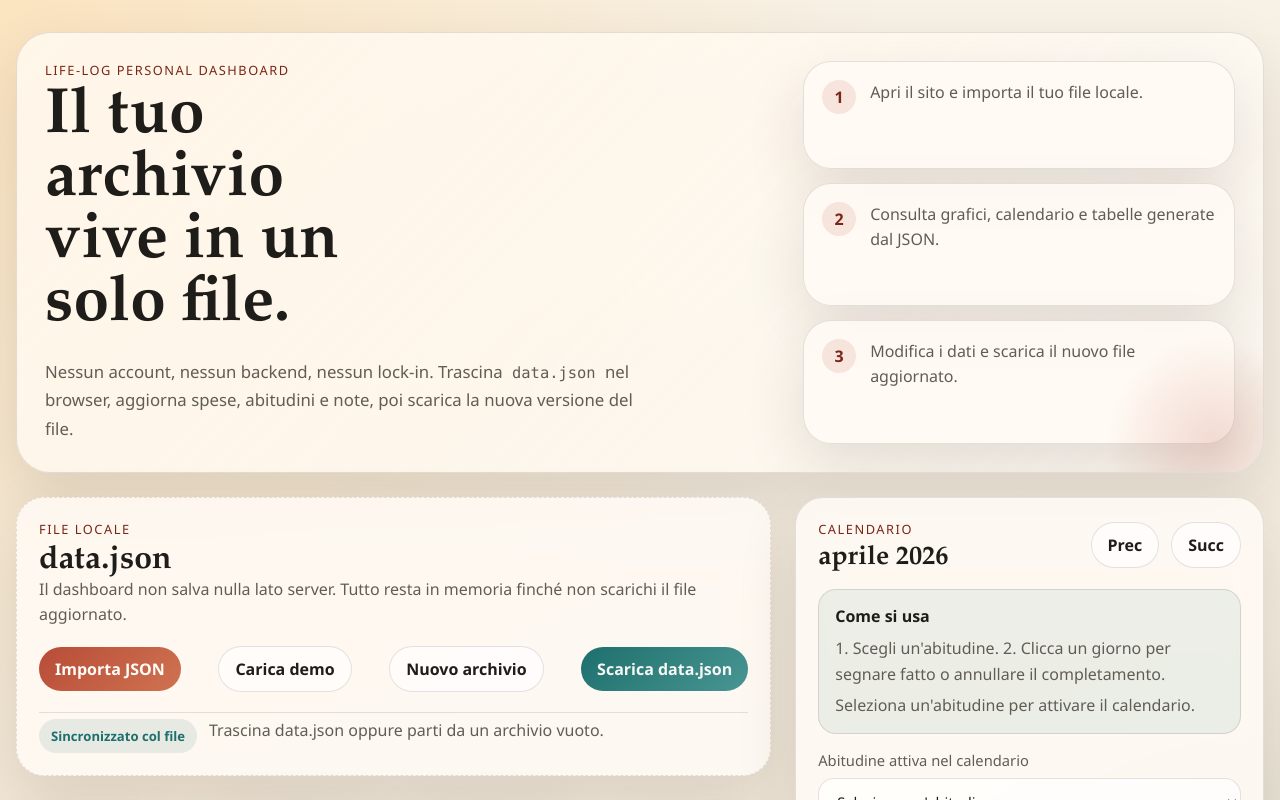
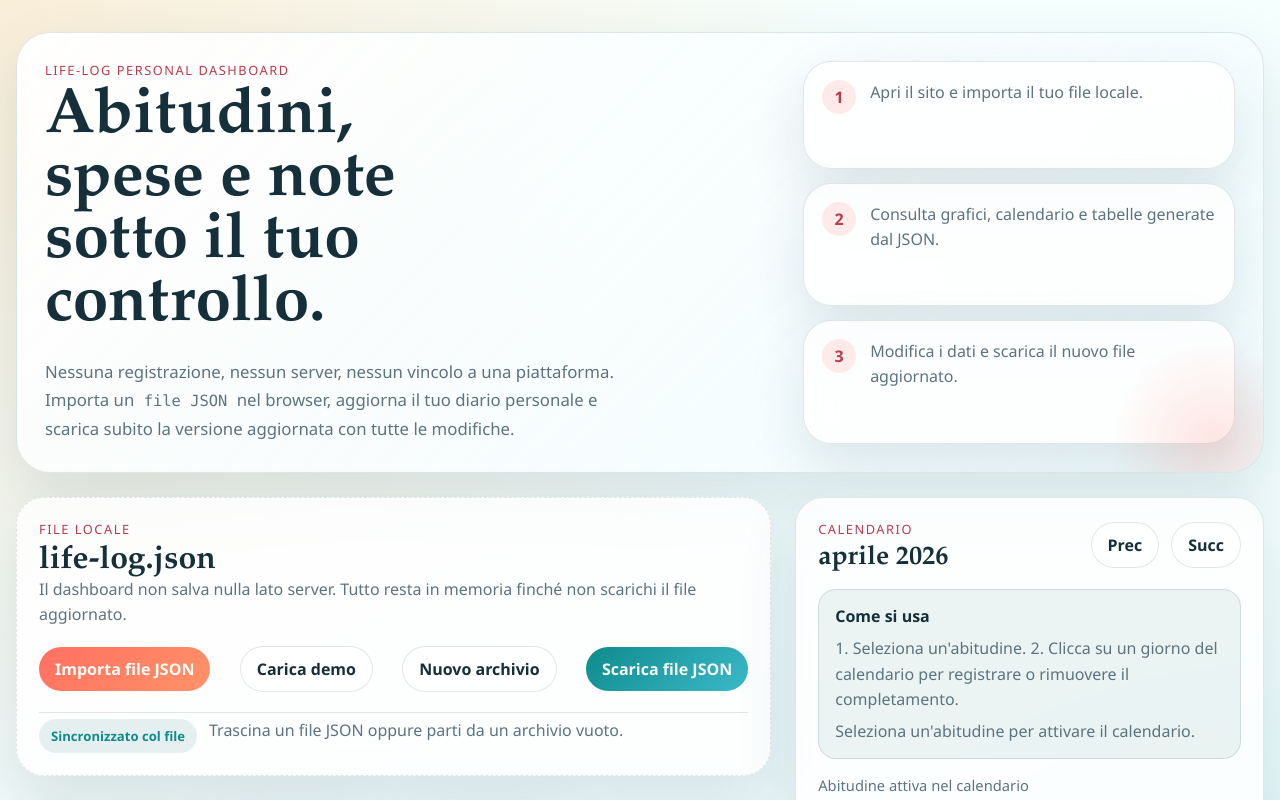
Before and after one commit to SimoneErcoli/life-log, a Next.js app: page / in a window 1280 px wide. Shown: the top 800 px of the page. Built offline with nearby package versions, Linux system fonts and the light colour scheme.

Commit message:
:lipstick:

```diff
--- a/app/globals.css
+++ b/app/globals.css
@@ -1,16 +1,16 @@
 :root {
-  --bg: #f5efe2;
-  --panel: rgba(255, 251, 245, 0.86);
-  --panel-strong: #fff9ef;
-  --text: #1f1d1a;
-  --muted: #615d55;
-  --line: rgba(31, 29, 26, 0.12);
-  --line-strong: rgba(31, 29, 26, 0.22);
-  --accent: #b84c37;
-  --accent-dark: #7a2617;
-  --accent-soft: rgba(184, 76, 55, 0.12);
-  --highlight: #1d6f6d;
-  --shadow: 0 24px 60px rgba(48, 35, 26, 0.12);
+  --bg: #eaf7f8;
+  --panel: rgba(255, 255, 255, 0.82);
+  --panel-strong: #f8ffff;
+  --text: #15303a;
+  --muted: #5c7380;
+  --line: rgba(21, 48, 58, 0.12);
+  --line-strong: rgba(21, 48, 58, 0.22);
+  --accent: #ff6f61;
+  --accent-dark: #b93b4f;
+  --accent-soft: rgba(255, 111, 97, 0.14);
+  --highlight: #0f8b8d;
+  --shadow: 0 24px 60px rgba(20, 60, 74, 0.12);
   --radius: 28px;
   --radius-small: 16px;
 }
@@ -28,9 +28,9 @@ body {
   min-height: 100vh;
   color: var(--text);
   background:
-    radial-gradient(circle at top left, rgba(255, 214, 153, 0.5), transparent 34%),
-    radial-gradient(circle at right center, rgba(89, 144, 138, 0.22), transparent 28%),
-    linear-gradient(180deg, #f7f1e6 0%, #efe5d5 48%, #e8ddca 100%);
+    radial-gradient(circle at top left, rgba(255, 214, 163, 0.42), transparent 34%),
+    radial-gradient(circle at right center, rgba(107, 210, 222, 0.24), transparent 30%),
+    linear-gradient(180deg, #f5fffe 0%, #edf9fb 50%, #e5f1f6 100%);
   font-family: "Avenir Next", "Segoe UI", sans-serif;
 }
 
@@ -64,7 +64,7 @@ code {
   padding: 28px;
   border: 1px solid var(--line);
   border-radius: calc(var(--radius) + 6px);
-  background: linear-gradient(135deg, rgba(255, 247, 235, 0.94), rgba(255, 252, 247, 0.7));
+  background: linear-gradient(135deg, rgba(255, 255, 255, 0.95), rgba(241, 252, 255, 0.78));
   box-shadow: var(--shadow);
   overflow: hidden;
 }
@@ -75,7 +75,7 @@ code {
   inset: auto -60px -80px auto;
   width: 220px;
   height: 220px;
-  background: radial-gradient(circle, rgba(184, 76, 55, 0.18), transparent 68%);
+  background: radial-gradient(circle, rgba(255, 111, 97, 0.18), transparent 68%);
 }
 
 .eyebrow,
@@ -262,12 +262,12 @@ code {
 
 .primary-button {
   color: #fffdf8;
-  background: linear-gradient(135deg, var(--accent), #cf7351);
+  background: linear-gradient(135deg, var(--accent), #ff9368);
 }
 
 .accent-button {
   color: #f7f8f4;
-  background: linear-gradient(135deg, var(--highlight), #499693);
+  background: linear-gradient(135deg, var(--highlight), #3bb9c8);
 }
 
 .ghost-button {
@@ -331,14 +331,14 @@ code {
   padding: 10px;
   border-radius: 999px;
   background:
-    linear-gradient(180deg, rgba(29, 111, 109, 0.05), rgba(184, 76, 55, 0.1));
+    linear-gradient(180deg, rgba(15, 139, 141, 0.06), rgba(255, 111, 97, 0.1));
 }
 
 .bar-fill {
   width: 100%;
   min-height: 10px;
   border-radius: 999px;
-  background: linear-gradient(180deg, #e07a5f 0%, #9c3f30 100%);
+  background: linear-gradient(180deg, #64d7df 0%, #1493a4 100%);
 }
 
 .editor-grid {
--- a/app/layout.js
+++ b/app/layout.js
@@ -3,7 +3,7 @@ import "./globals.css";
 export const metadata = {
   title: "Life-Log",
   description:
-    "Dashboard personale locale per abitudini, spese e note gestite tramite data.json.",
+    "Dashboard personale locale per abitudini, spese e note gestite tramite un file JSON.",
 };
 
 export default function RootLayout({ children }) {
--- a/app/page.js
+++ b/app/page.js
@@ -6,12 +6,13 @@ export default function HomePage() {
       <section className="hero-panel">
         <div className="hero-copy">
           <p className="eyebrow">Life-Log Personal Dashboard</p>
-          <h1>Il tuo archivio vive in un solo file.</h1>
+          <h1>Abitudini, spese e note sotto il tuo controllo.</h1>
           <p className="hero-text">
-            Nessun account, nessun backend, nessun lock-in. Trascina
-            <code> data.json </code>
-            nel browser, aggiorna spese, abitudini e note, poi scarica la nuova
-            versione del file.
+            Nessuna registrazione, nessun server, nessun vincolo a una piattaforma.
+            Importa un
+            <code> file JSON </code>
+            nel browser, aggiorna il tuo diario personale e scarica subito la
+            versione aggiornata con tutte le modifiche.
           </p>
         </div>
 
--- a/components/life-log-dashboard.js
+++ b/components/life-log-dashboard.js
@@ -19,6 +19,7 @@ import {
 
 const WEEK_DAYS = ["Lun", "Mar", "Mer", "Gio", "Ven", "Sab", "Dom"];
 const APP_BASE_PATH = (process.env.NEXT_PUBLIC_BASE_PATH || "").replace(/\/+$/, "");
+const DEFAULT_FILE_NAME = "life-log.json";
 
 function formatCurrency(value, currency) {
   return new Intl.NumberFormat("it-IT", {
@@ -62,9 +63,9 @@ export default function LifeLogDashboard() {
   const fileInputRef = useRef(null);
 
   const [data, setData] = useState(() => createEmptyData());
-  const [fileName, setFileName] = useState("data.json");
+  const [fileName, setFileName] = useState(DEFAULT_FILE_NAME);
   const [dragActive, setDragActive] = useState(false);
-  const [status, setStatus] = useState("Trascina data.json oppure parti da un archivio vuoto.");
+  const [status, setStatus] = useState("Trascina un file JSON oppure parti da un archivio vuoto.");
   const [isDirty, setIsDirty] = useState(false);
   const [selectedHabitId, setSelectedHabitId] = useState("");
   const [calendarMonth, setCalendarMonth] = useState(
@@ -134,7 +135,7 @@ export default function LifeLogDashboard() {
 
     startTransition(() => {
       setData(normalized);
-      setFileName(nextFileName || "data.json");
+      setFileName(nextFileName || DEFAULT_FILE_NAME);
       setIsDirty(false);
       setStatus(message);
     });
@@ -158,7 +159,7 @@ export default function LifeLogDashboard() {
     try {
       const response = await fetch(`${APP_BASE_PATH}/sample-data.json`);
       const payload = await response.json();
-      await applyImportedData(payload, "data.json", "Archivio demo caricato.");
+      await applyImportedData(payload, "sample-data.json", "Archivio demo caricato.");
     } catch {
       setStatus("Impossibile caricare il file demo.");
     }
@@ -180,19 +181,19 @@ export default function LifeLogDashboard() {
     const anchor = document.createElement("a");
 
     anchor.href = url;
-    anchor.download = fileName || "data.json";
+    anchor.download = fileName || DEFAULT_FILE_NAME;
     anchor.click();
     URL.revokeObjectURL(url);
 
     setData(snapshot);
     setIsDirty(false);
-    setStatus("Download avviato. Puoi sovrascrivere il vecchio data.json.");
+    setStatus("Download avviato. Puoi sostituire il file JSON originale.");
   }
 
   function handleCreateBlank() {
     const blank = createEmptyData();
     setData(blank);
-    setFileName("data.json");
+    setFileName(DEFAULT_FILE_NAME);
     setIsDirty(true);
     setStatus("Archivio vuoto creato. Aggiungi dati e poi scarica il file.");
   }
@@ -415,7 +416,7 @@ export default function LifeLogDashboard() {
               className="primary-button"
               onClick={() => fileInputRef.current?.click()}
             >
-              Importa JSON
+              Importa file JSON
             </button>
             <button type="button" className="ghost-button" onClick={loadSample}>
               Carica demo
@@ -424,7 +425,7 @@ export default function LifeLogDashboard() {
               Nuovo archivio
             </button>
             <button type="button" className="accent-button" onClick={handleDownload}>
-              Scarica data.json
+              Scarica file JSON
             </button>
           </div>
 
@@ -783,8 +784,8 @@ export default function LifeLogDashboard() {
           <div className="hint-card">
             <p className="hint-title">Come si usa</p>
             <p>
-              1. Scegli un'abitudine. 2. Clicca un giorno per segnare fatto o annullare il
-              completamento.
+              1. Seleziona un'abitudine. 2. Clicca su un giorno del calendario per
+              registrare o rimuovere il completamento.
             </p>
             {selectedHabit ? (
               <>
```
Also changed, not shown: 1 other file (tests, documents, lock files or other folders).
